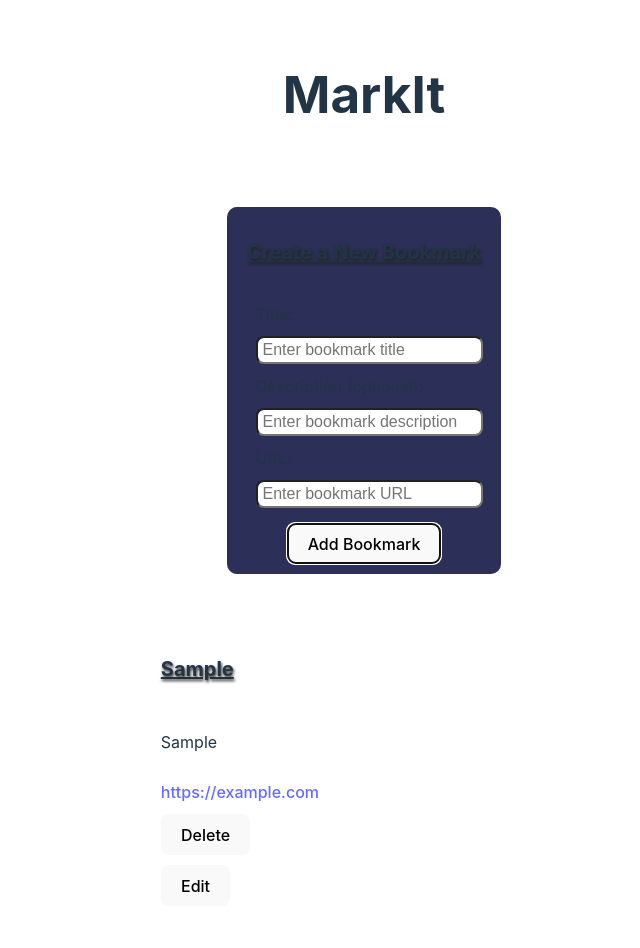
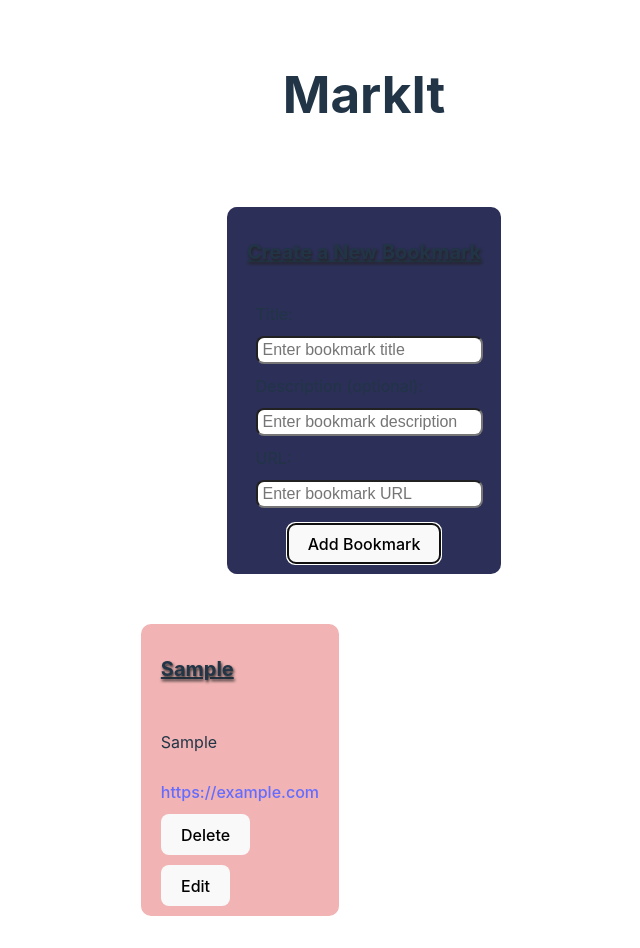
Before and after one commit to evelynmbart/neww-mark-it, a React (Vite) app: page / in a window 1280 px wide. Both pictures are taken after typing "Sample", "Sample", "https://example.com" into the empty fields and a click on the button "Add Bookmark". Shown: the whole page, without its empty margins (276-916 px from the left). Built offline with nearby package versions, Linux system fonts and the light colour scheme.

Commit message:
Add edit mode for bookmarks with dynamic color generation

```diff
--- a/src/App.tsx
+++ b/src/App.tsx
@@ -12,6 +12,29 @@ import "./App.css";
   - the page will just list them out on the page from newest to oldest or vice versa.
   - actually i think it'd be cool in the end if you could rearrange them however you wanted!
 */
+
+const colors = [
+  "#FAD1D1",
+  "#F5B0CB",
+  "#F6C6A6",
+  "#F8D0A1",
+  "#F7E2A1",
+  "#D4E2B8",
+  "#A8D8A1",
+  "#A1E5D4",
+  "#A1D4E5",
+  "#A1C6E5",
+  "#D0A1E5",
+  "#E5A1D8",
+  "#F0A1C0",
+  "#F1B3B3",
+  "#E0B8B8",
+  "#C8E0E5",
+  "#B8C9E5",
+  "#B1D1E0",
+  "#B8E5D1",
+  "#C7E5D1",
+];
 
 type Bookmark = {
   title: string;
@@ -29,6 +52,7 @@ function App() {
     description: "",
     url: "",
   });
+  const [isEditMode, setIsEditMode] = useState<boolean>(false);
 
   useEffect(() => {
     localStorage.setItem("bookmarks", JSON.stringify(bookmarks));
@@ -57,6 +81,10 @@ function App() {
 
   const handleDelete = (indexId: number): void => {
     setBookmarks(bookmarks.filter((_, index) => index !== indexId));
+  };
+
+  const randomColor = (): string => {
+    return colors[Math.floor(Math.random() * colors.length)];
   };
 
   console.log("bookmarks array", bookmarks, "one bookmark object", bookmark);
@@ -102,17 +130,72 @@ function App() {
         </form>
       </section>
       <section className="bookmark-list">
+        {!isEditMode ? (
+          <>
             {bookmarks.map((bookmark, index) => (
-          <div key={bookmark.title} className="bookmark-card">
+              <div
+                key={bookmark.title}
+                className="bookmark-card"
+                style={{ backgroundColor: randomColor() }}
+              >
                 <h3>{bookmark.title}</h3>
                 <p>{bookmark.description}</p>
-            <a href={bookmark.url} target="_blank" rel="noopener noreferrer">
+                <a
+                  href={bookmark.url}
+                  target="_blank"
+                  rel="noopener noreferrer"
+                >
                   {bookmark.url}
                 </a>
                 <button onClick={() => handleDelete(index)}>Delete</button>
-            <button>Edit</button>
+                <button onClick={() => setIsEditMode(!isEditMode)}>Edit</button>
               </div>
             ))}
+          </>
+        ) : (
+          <>
+            {bookmarks.map((bookmark, index) => (
+              <div
+                key={bookmark.title}
+                className="bookmark-card"
+                style={{ backgroundColor: randomColor() }}
+              >
+                <input
+                  type="text"
+                  value={bookmark.title}
+                  onChange={(e) => {
+                    e.target.focus();
+                    const newBookmarks = [...bookmarks];
+                    newBookmarks[index].title = e.target.value;
+                    setBookmarks(newBookmarks);
+                  }}
+                />
+                <input
+                  type="text"
+                  value={bookmark.description}
+                  onChange={(e) => {
+                    e.target.focus();
+                    const newBookmarks = [...bookmarks];
+                    newBookmarks[index].description = e.target.value;
+                    setBookmarks(newBookmarks);
+                  }}
+                />
+                <input
+                  type="url"
+                  value={bookmark.url}
+                  onChange={(e) => {
+                    e.target.focus();
+                    const newBookmarks = [...bookmarks];
+                    newBookmarks[index].url = e.target.value;
+                    setBookmarks(newBookmarks);
+                  }}
+                />
+                <button onClick={() => handleDelete(index)}>Delete</button>
+                <button onClick={() => setIsEditMode(!isEditMode)}>Save</button>
+              </div>
+            ))}
+          </>
+        )}
       </section>
     </main>
   );
```
Lines whose indentation alone changed are shown as unchanged.
